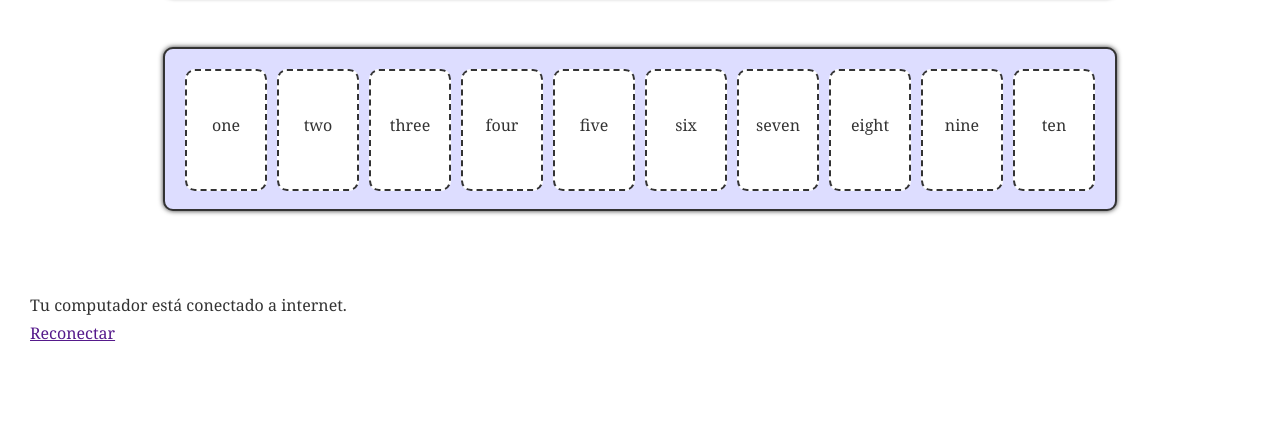
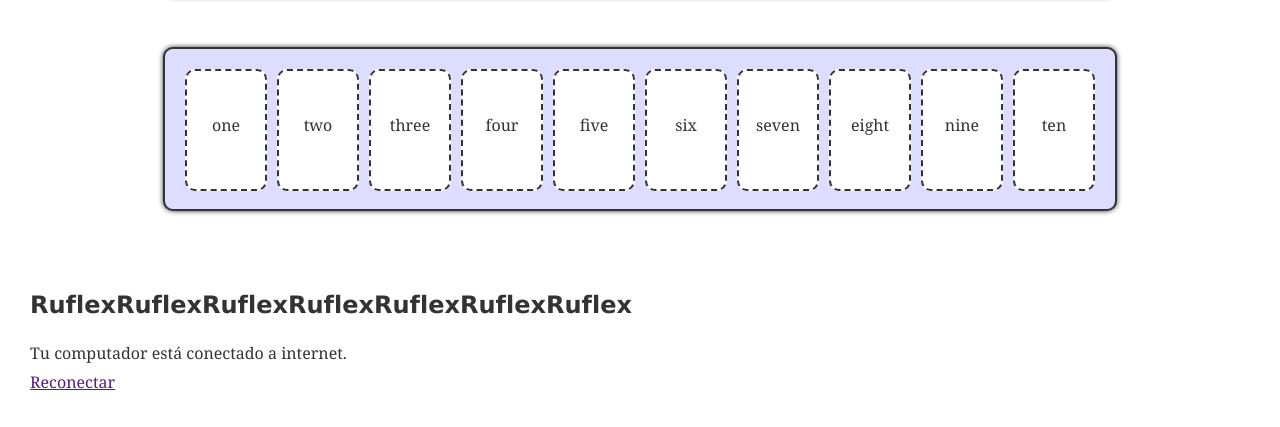
Before and after one commit to xola139/RemindsEnglish, a website: page public/index.html in a window 1280 px wide. Shown: the part 457-884 px from the top of the page. Before the commit the page ends 835 px from the top, so only its background shows below. Drawn offline with Linux system fonts and the light colour scheme.

Commit message:
Cambio de mensajes debajo Ruflex

```diff
--- a/public/index.html
+++ b/public/index.html
@@ -113,7 +113,7 @@ function handleCardDrop( event, ui ) {
 
 </div>
 
-
+<h2>RuflexRuflexRuflexRuflexRuflexRuflexRuflex</h2>
 
 </body>
 </html>
```
